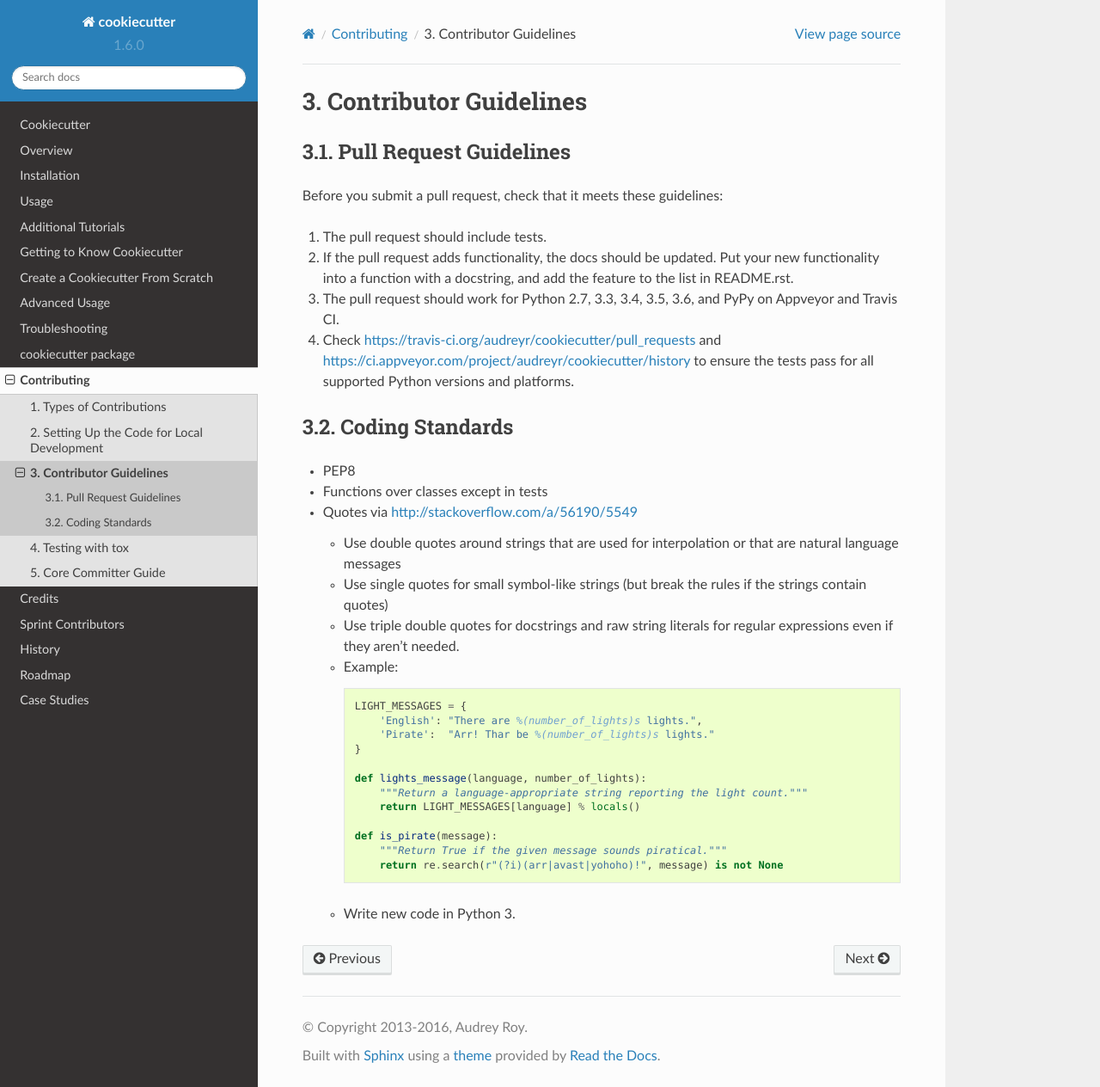
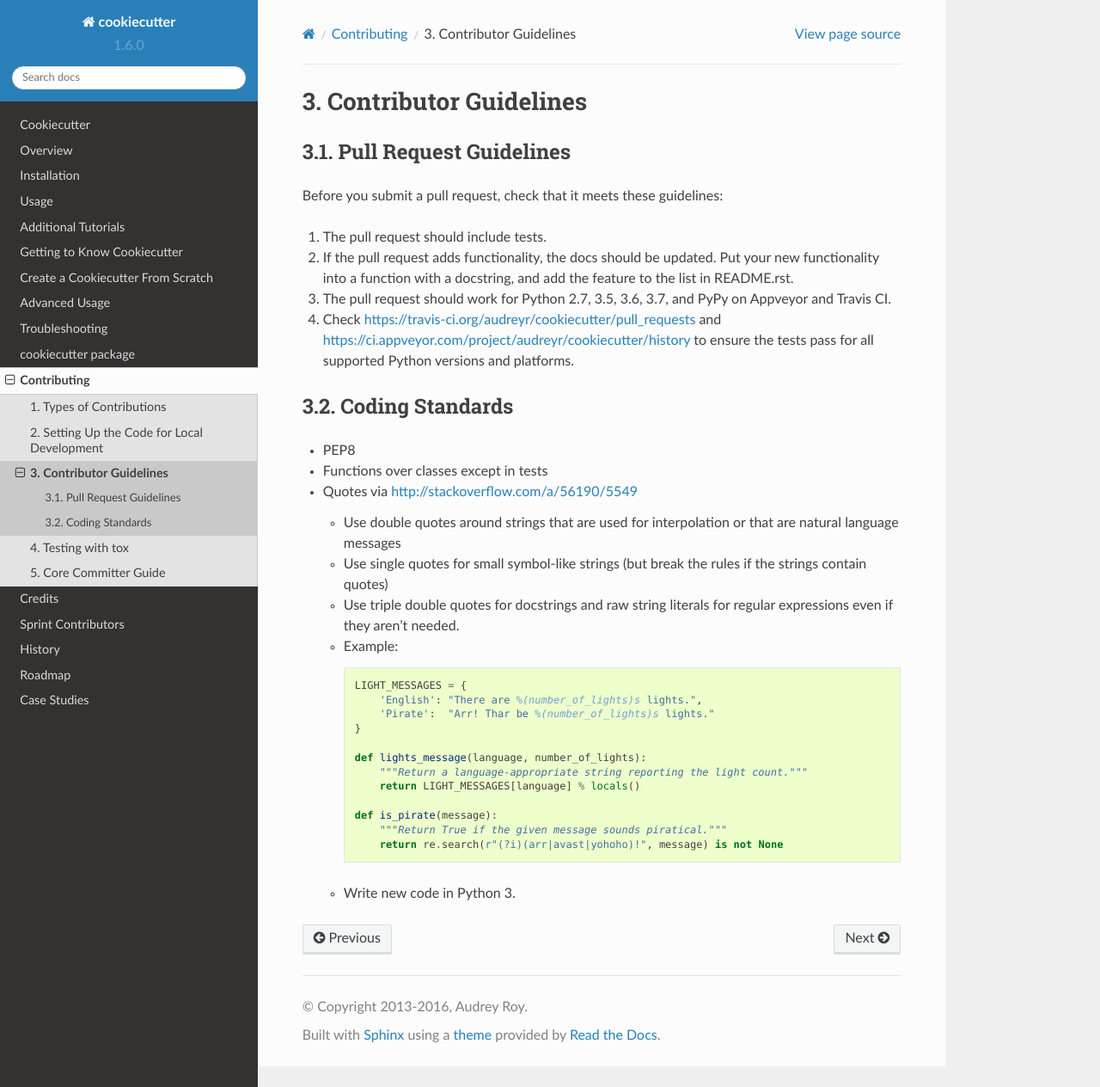
Before and after one commit to c-allen-tech/cookie, a Sphinx documentation site: the page built from docs/contributor_guidelines.rst, in a window 1280 px wide and 1264 px high. Shown: the whole window at 86% size. Built offline with Sphinx 7.4.7 and the Read the Docs theme 2.0.0, drawn with Linux system fonts in a browser that asks for light colours; formulas are drawn with MathJax 3; pages that are not in the unit, such as notebooks, are missing from menus.

Commit message:
Merged #1178 Remove EOL Python Versions , with python 3.3 and setup.py fix. (#1181)

```diff
--- a/CONTRIBUTING.rst
+++ b/CONTRIBUTING.rst
@@ -153,7 +153,7 @@ Before you submit a pull request, check that it meets these guidelines:
 2. If the pull request adds functionality, the docs should be updated. Put
    your new functionality into a function with a docstring, and add the
    feature to the list in README.rst.
-3. The pull request should work for Python 2.7, 3.4, 3.5, 3.6, and PyPy on
+3. The pull request should work for Python 2.7, 3.5, 3.6, 3.7, and PyPy on
    AppVeyor and Travis CI.
 4. Check https://travis-ci.org/audreyr/cookiecutter/pull_requests and
    https://ci.appveyor.com/project/audreyr/cookiecutter/history to ensure the tests pass for all supported Python versions and platforms.
@@ -221,9 +221,9 @@ dependency. It generate a coverage report after the tests.
 It is possible to tests with some versions of python, to do this the command
 is::
 
-    $ tox -e py27,py34,pypy
+    $ tox -e py27,py35,pypy
 
-Will run py.test with the python2.7, python3.4 and pypy interpreters, for
+Will run py.test with the python2.7, python3.5 and pypy interpreters, for
 example.
 
 
--- a/README.rst
+++ b/README.rst
@@ -51,7 +51,7 @@ Did someone say features?
 
 * Cross-platform: Windows, Mac, and Linux are officially supported.
 
-* Works with Python 2.7, 3.4, 3.5, 3.6, and PyPy. *(But you don't have to
+* Works with Python 2.7, 3.5, 3.6, 3.7, and PyPy. *(But you don't have to
   know/write Python code to use Cookiecutter.)*
 
 * Project templates can be in any programming language or markup format:
--- a/docs/contributor_guidelines.rst
+++ b/docs/contributor_guidelines.rst
@@ -10,7 +10,7 @@ Before you submit a pull request, check that it meets these guidelines:
 2. If the pull request adds functionality, the docs should be updated. Put
    your new functionality into a function with a docstring, and add the
    feature to the list in README.rst.
-3. The pull request should work for Python 2.7, 3.3, 3.4, 3.5, 3.6, and PyPy on
+3. The pull request should work for Python 2.7, 3.5, 3.6, 3.7, and PyPy on
    Appveyor and Travis CI.
 4. Check https://travis-ci.org/audreyr/cookiecutter/pull_requests and
    https://ci.appveyor.com/project/audreyr/cookiecutter/history to ensure the tests pass for all supported Python versions and platforms.
--- a/docs/contributor_testing.rst
+++ b/docs/contributor_testing.rst
@@ -30,7 +30,7 @@ dependency. It generate a coverage report after the tests.
 It is possible to tests with some versions of python, to do this the command
 is::
 
-    $ tox -e py27,py34,pypy
+    $ tox -e py27,py35,pypy
 
-Will run py.test with the python2.7, python3.4 and pypy interpreters, for
+Will run py.test with the python2.7, python3.5 and pypy interpreters, for
 example.
--- a/docs/installation.rst
+++ b/docs/installation.rst
@@ -60,7 +60,7 @@ You may also install  `Windows Subsystem for Linux <https://msdn.microsoft.com/e
 Packaging tools
 ^^^^^^^^^^^^^^^
 
-``pip`` and ``setuptools`` now come with Python 2 >=2.7.9 or Python 3 >=3.4. See the Python Packaging Authority's (PyPA) documentation `Requirements for Installing Packages <https://packaging.python.org/en/latest/installing/#requirements-for-installing-packages>`_ for full details.
+``pip`` and ``setuptools`` now come with Python 2 >=2.7.9 or Python 3 >=3.5. See the Python Packaging Authority's (PyPA) documentation `Requirements for Installing Packages <https://packaging.python.org/en/latest/installing/#requirements-for-installing-packages>`_ for full details.
 
 
 Install cookiecutter
--- a/setup.py
+++ b/setup.py
@@ -47,7 +47,7 @@ setup(
     long_description=readme,
     author='Audrey Roy',
     author_email='audreyr@gmail.com',
-    url='https://github.com/audreyr/cookiecutter',
+    url='https://github.com/cookiecutter/cookiecutter',
     packages=[
         'cookiecutter',
     ],
@@ -58,7 +58,7 @@ setup(
         ]
     },
     include_package_data=True,
-    python_requires='>=2.7, !=3.0.*, !=3.1.*, !=3.2.*, !=3.3.*',
+    python_requires='>=2.7, !=3.0.*, !=3.1.*, !=3.2.*, !=3.3.*, !=3.4.*',
     install_requires=requirements,
     license='BSD',
     zip_safe=False,
@@ -72,9 +72,9 @@ setup(
         'Programming Language :: Python :: 2',
         'Programming Language :: Python :: 2.7',
         'Programming Language :: Python :: 3',
-        'Programming Language :: Python :: 3.4',
         'Programming Language :: Python :: 3.5',
         'Programming Language :: Python :: 3.6',
+        'Programming Language :: Python :: 3.7',
         'Programming Language :: Python :: Implementation :: CPython',
         'Programming Language :: Python :: Implementation :: PyPy',
         'Topic :: Software Development',
```
Also changed, not shown: appveyor.yml (+6 -6 lines), .travis.yml, 1 other file.
